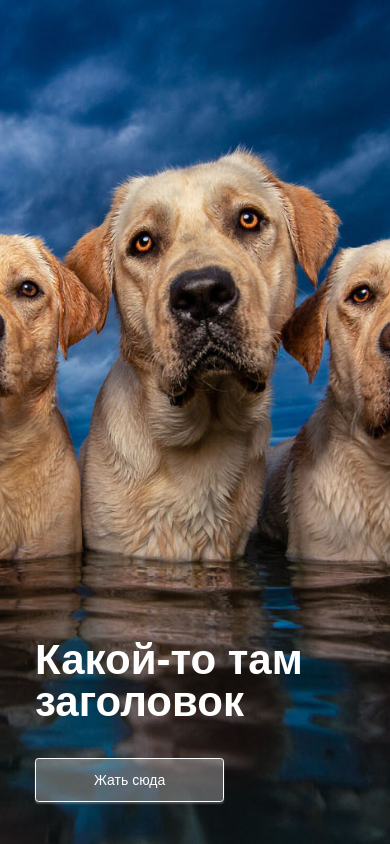
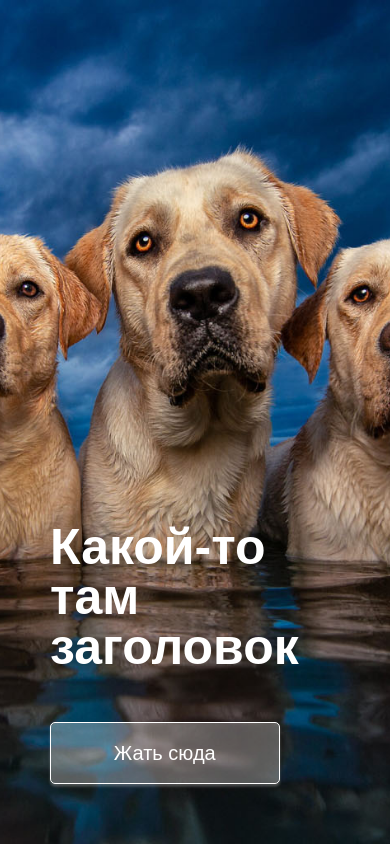
Before and after one commit to mike-shukra/frontend-template, a plain HTML site: page index.html in a window 390 px wide. Drawn offline with nearby package versions, Linux system fonts and the light colour scheme.

Commit message:
improvements

```diff
--- a/buttons.css
+++ b/buttons.css
@@ -175,7 +175,7 @@
 @media screen and (max-width: 640px) {
     .btn.--xl {
         height: 6rem;
-        padding: 0px 2rem;
+        padding: 0px 0rem;
         font-size: 2rem;
     }
     .btn {
--- a/style.css
+++ b/style.css
@@ -116,17 +116,12 @@ h3 {
 }
 
 @media screen and (max-width: 768px) {
-    html,
-    body {
-        font-size: 8px;
+    h1 {
+        font-size: 5rem;
     }
 }
 
 @media screen and (max-width:640px) {
-    html,
-    body {
-        font-size: 7px;
-    }
     br {
         display: none;
     }
```
